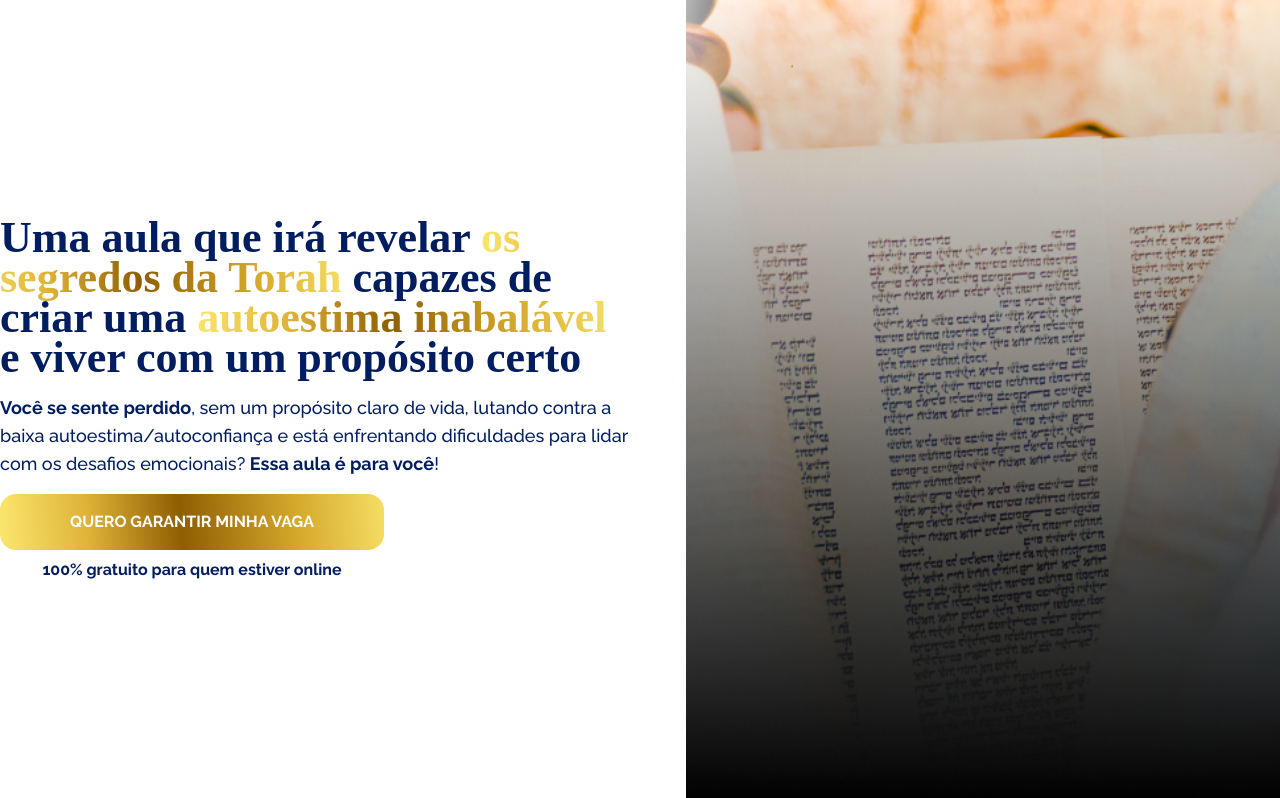
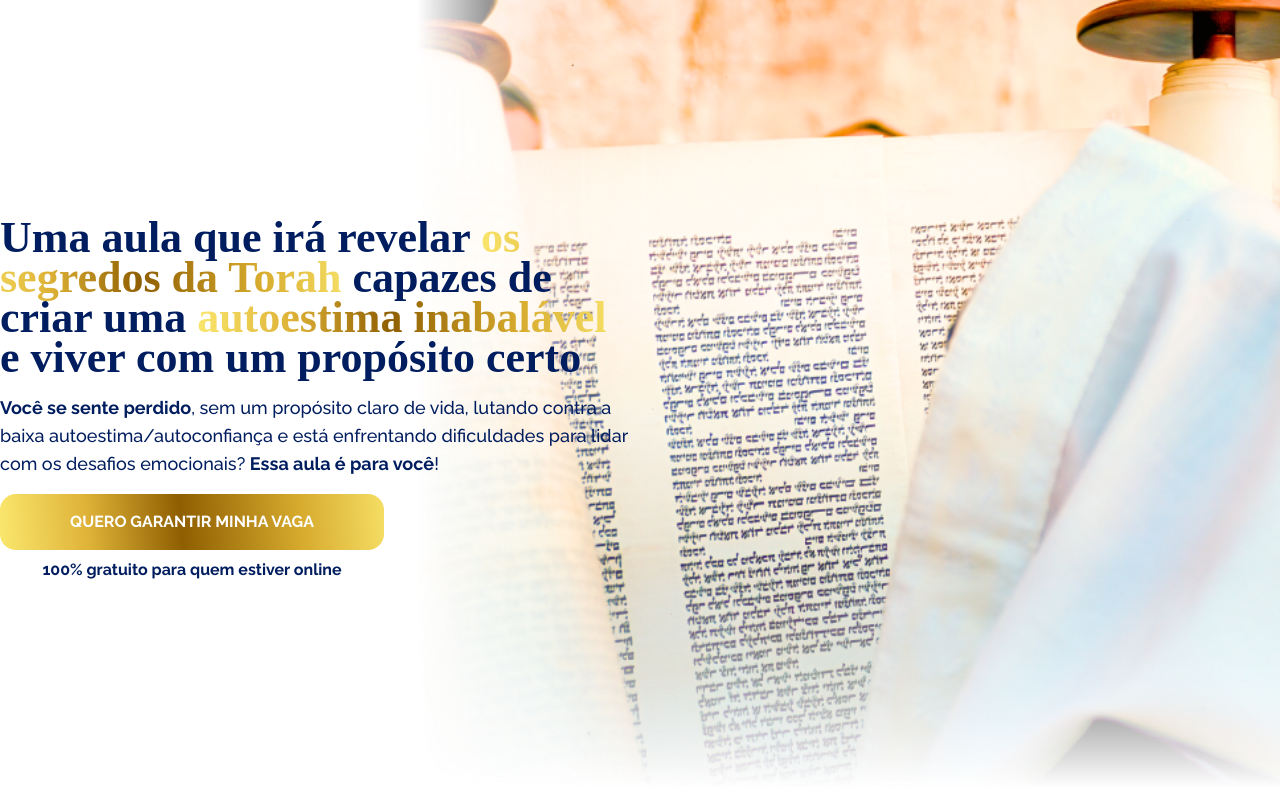
Before and after one commit to leafartech/jane, a Next.js app: page / in a window 1280 px wide. Shown: the top 798 px of the page. Built offline with nearby package versions, Linux system fonts and the light colour scheme.

Commit message:
Update index.tsx

```diff
--- a/src/components/HeaderFlex/index.tsx
+++ b/src/components/HeaderFlex/index.tsx
@@ -12,8 +12,8 @@ export default function HeaderFlex() {
                         <p className="font-bold mt-2 sm:text-my text-white">100% gratuito para quem estiver online</p>
                     </div>
                 </div>
-                <img src="./images/bg8.png" alt="" className="h-full absolute top-0 right-0" />
-                {/* <img src="./images/bg2.webp" alt="" className="h-full absolute top-0 right-0" /> */}
+{/*                 <img src="./images/bg8.png" alt="" className="h-full absolute top-0 right-0" /> */}
+                <img src="./images/bg2.webp" alt="" className="h-full absolute top-0 right-0" />
             </div>
         </header>
     )
```
